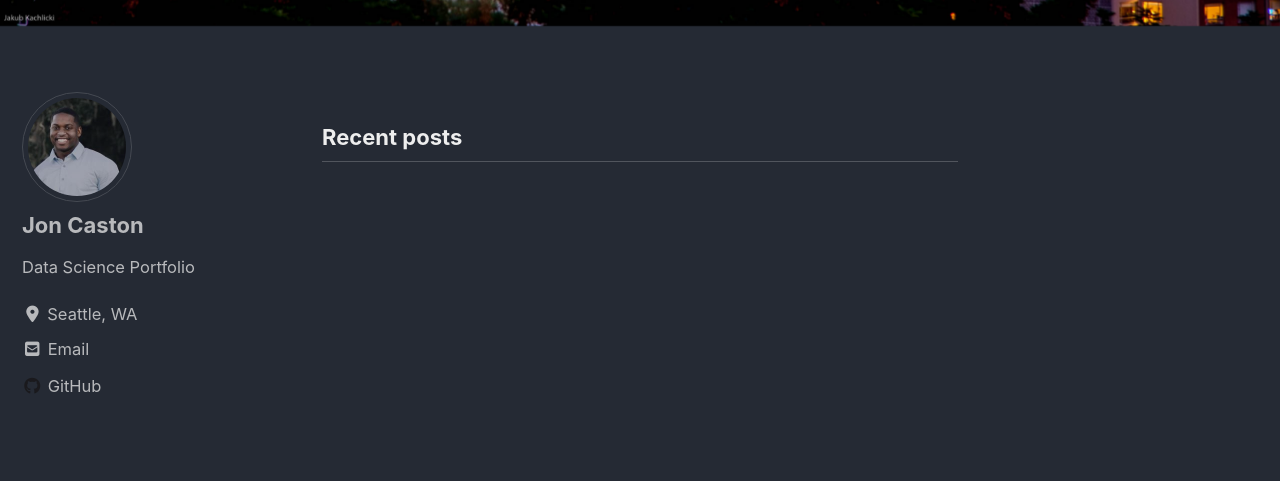
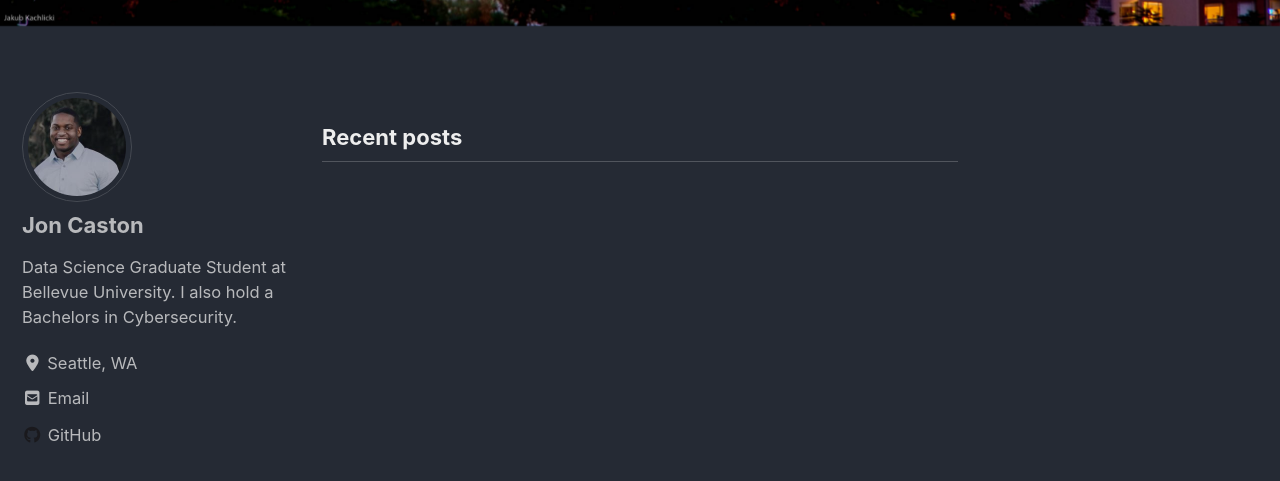
Before and after one commit to jcaston91/jcaston91.github.io, a Jekyll site: the page built from index.html, in a window 1280 px wide and 900 px high, scrolled down 916 px. Shown: the top 481 px of the window. Built offline with Jekyll 4.4.1, drawn with Linux system fonts in a browser that asks for light colours; cached includes are drawn as plain includes; nearby versions of some CDN libraries; the list of posts is cut into pages by our own code.

Commit message:
Update _config.yml

```diff
--- a/_config.yml
+++ b/_config.yml
@@ -20,7 +20,7 @@ title                    : "JCaston Data Science Profile"
 title_separator          : "-"
 subtitle                 : # site tagline that appears below site title in masthead
 name                     : "Jon Caston"
-description              : "Data Science Graduate Student at Bellevue University. I also hold a Bachelors in Cybersecurity. Fueled with passion to use Data Science and make a difference in the world."
+description              : # description here
 url                      : # the base hostname & protocol for your site e.g. "https://mmistakes.github.io"
 baseurl                  : # the subpath of your site, e.g. "/blog"
 repository               : # GitHub username/repo-name e.g. "mmistakes/minimal-mistakes"
@@ -95,7 +95,7 @@ analytics:
 author:
   name             : "Jon Caston"
   avatar           : "/images/profile_image.png"
-  bio              : "Data Science Portfolio"
+  bio              : "Data Science Graduate Student at Bellevue University. I also hold a Bachelors in Cybersecurity."
   location         : "Seattle, WA"
   email            : "j.caston.91@gmail.com"
   github           : "jcaston91"
```
